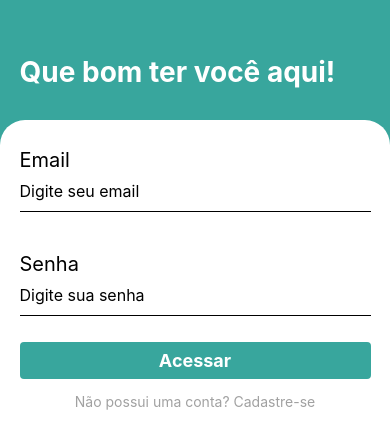
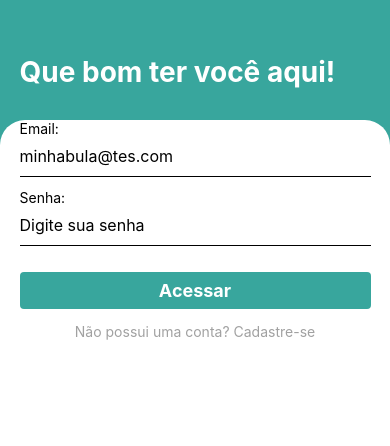
Before and after one commit to Health-Lab/MinhaBula, a React Native app in the folder frontend/: screen /SignIn in a window 390 px wide. Shown: the top 446 px of the page. Built offline with nearby package versions, Linux system fonts and the light colour scheme; no server answers.

Commit message:
login validation

```diff
--- a/frontend/App.js
+++ b/frontend/App.js
@@ -1,11 +1,8 @@
-
 import React from "react";
 import { StatusBar } from "react-native";
-
 import StackRoutes from "./src/Routes/stack.routes";
 import ToBarRoute from "./src/Routes/toBar.routes";
-
-import{NavigationContainer} from '@react-navigation/native'
+import{NavigationContainer} from '@react-navigation/native';
 
 export default function App() {
   return (
--- a/frontend/package.json
+++ b/frontend/package.json
@@ -10,6 +10,7 @@
   },
   "dependencies": {
     "@hookform/resolvers": "^3.1.0",
+    "@react-native-picker/picker": "2.4.2",
     "@react-navigation/bottom-tabs": "^6.4.0",
     "@react-navigation/native": "^6.0.13",
     "@react-navigation/native-stack": "^6.9.1",
@@ -20,6 +21,8 @@
     "react-hook-form": "^7.39.3",
     "react-native": "0.69.9",
     "react-native-animatable": "^1.3.3",
+    "react-native-dropdown-select-list": "^2.0.4",
+    "react-native-mask-input": "^1.2.3",
     "react-native-safe-area-context": "4.3.1",
     "react-native-screens": "~3.15.0",
     "yup": "^1.1.1"
--- a/frontend/src/Routes/index.js
+++ b/frontend/src/Routes/index.js
@@ -1,5 +1,4 @@
 import { NavigationContainer} from "@react-navigation/native";
-
 import{RoutesStack} from './stack.routes'
 import { RouteToBar } from "./toBar.routes";
 
--- a/frontend/src/pages/CadastreSe/index.js
+++ b/frontend/src/pages/CadastreSe/index.js
@@ -1,20 +1,33 @@
 import { useState } from "react";
-import { Text, StyleSheet, TextInput, TouchableOpacity, SafeAreaView, Alert } from "react-native";
-import{useForm, Controller} from 'react-hook-form';
+import { Text, StyleSheet, TextInput, TouchableOpacity, SafeAreaView, View, ScrollView } from "react-native";
+import{useForm, Controller, set} from 'react-hook-form';
 import { yupResolver } from '@hookform/resolvers/yup';
 import * as yup from 'yup';
 import {useNavigation} from '@react-navigation/native';
 import * as Animatable from 'react-native-animatable';
+import {Picker} from '@react-native-picker/picker'; //remove
+import { SelectList } from "react-native-dropdown-select-list";
+import { Masks } from 'react-native-mask-input';//remover
 import authService from "../../services/authService";
 
 const singUpSchema = yup.object({
 	name: yup.string().required("Informe o nome"),
 	email: yup.string().required("Informe o e-mail").email("E-mail inválido"),
-	password: yup.string().required("Informe a senha").min(6, "A senha deve ter pelo menos 6 caracteres")
-})
+	password: yup.string().required("Informe a senha").min(6, "A senha deve ter pelo menos 6 caracteres"),
+	passwordConfirm: yup.string().required("Informe a confirmação de senha").oneOf([yup.ref('password'), null], "A confirmação de senha não é igual"),
+	contact: yup.string().required("Informe o número de contato").min(11, "O número precisa de pelo menos 11 digitos"),
+	birthdayDate: yup.string().required("Informe a data de nascimento").matches(/^(?:(?:31(\/|-|\.)(?:0?[13578]|1[02]))\1|(?:(?:29|30)(\/|-|\.)(?:0?[13-9]|1[0-2])\2))(?:(?:1[6-9]|[2-9]\d)?\d{2})$|^(?:29(\/|-|\.)0?2\3(?:(?:(?:1[6-9]|[2-9]\d)?(?:0[48]|[2468][048]|[13579][26])|(?:(?:16|[2468][048]|[3579][26])00))))$|^(?:0?[1-9]|1\d|2[0-8])(\/|-|\.)(?:(?:0?[1-9])|(?:1[0-2]))\4(?:(?:1[6-9]|[2-9]\d)?\d{2})$/, "Insira uma data no formato válido"),
+});
+
+const userTypes = [
+	{key: "paciente", value: "Paciente"},
+	{key: "medico", value: "Médico"},
+	{key: "farmaceutico", value: "Farmacêutico"},
+];
 
 export default function CadastreSe(){
 	const navigation = useNavigation();
+	const [userType, setUserType] = useState("");
 	const { singUp } = authService;
 	const { control, handleSubmit, formState: { errors } } = useForm({
 		defaultValues: {
@@ -24,25 +37,27 @@ export default function CadastreSe(){
 				birthdayDate: '',
 				password: '',
 				passwordConfirm: '',
-				userType: ''
 		},
 		resolver: yupResolver(singUpSchema)
 	});
 
 	const onSubmit = async(data) => {
-		console.log(data);
+		const newUser = {
+			name: data.name,
+			email: data.email,
+			password: data.password,
+			contact: data.contact,
+			birthdayDate: data.birthdayDate,
+			userType: userType
+		};
+		const res = await singUp(newUser);
+		console.log(res);
 	};
 
 
-
-	async function handleCadastro(){
-		const data = { nome, contato, email, dataNacimento, password, confirmaPassword };
-		const res = await singUp(data);
-		console.log(data);
-	};
-
 return(
 	<SafeAreaView style={styles.container}>
+		<ScrollView style={styles.scroll} showsVerticalScrollIndicator={false}>
 			<Animatable.View animation={"zoomIn"} delay={400} style={styles.containerHeader}>
 					<Text style={styles.message}>Vamos começar?</Text>
 					<Text style={styles.title}>Complete os dados e crie sua conta.</Text>
@@ -59,7 +74,6 @@ return(
 						onChangeText={onChange}
 						value={value}
 						placeholder="Digite seu nome"
-					errorMessage={errors.name?.message}
 					/>
 				</>
 			)}
@@ -76,7 +90,6 @@ return(
 							onChangeText={onChange}
 							value={value}
 							placeholder="minhabula@tes.com"
-						errorMessage={errors.email?.message}
 					/>
 				</>
 			)}
@@ -94,7 +107,6 @@ return(
 						value={value}
 						placeholder="(99) 99999-9999"
 						keyboardType="numeric"
-					errorMessage={errors.contact?.message}
 					/>
 				</>
 			)}
@@ -112,7 +124,6 @@ return(
 						value={value}
 						placeholder="00/00/0000"
 						keyboardType="numeric"
-					errorMessage={errors.birthdayDate?.message}
 					/>
 				</>
 			)}
@@ -130,7 +141,6 @@ return(
 						value={value}
 						placeholder="Digite sua senha"
 						secureTextEntry
-					errorMessage={errors.password?.message}
 					/>
 				</>
 			)}
@@ -148,39 +158,34 @@ return(
 						value={value}
 						placeholder="Digite novamente sua senha"
 						secureTextEntry
-					errorMessage={errors.passwordConfirm?.message}
 					/>
 				</>
 			)}
 				/>
 
-	<Controller
-		control={control}
-		name="userType"
-		render={({ field: {onChange, value} }) => (
-			<>
-				<Text style={styles.textInput}>Tipo de Usuário</Text>
-				<TextInput
-					style={styles.input}
-					onChangeText={onChange}
-					value={value}
-					errorMessage={errors.userType?.message}
+				<View style={styles.userList}>
+				<Text style={styles.textInput}>Tipo do usuário:</Text>
+			<SelectList
+				boxStyles={{marginTop: 6, backgroundColor: "#DDD"}}
+				dropdownStyles={{backgroundColor: "#DDD"}}
+				setSelected={setUserType}
+				data={userTypes}
+				placeholder={"Selecione o Tipo de Usuário"}
+				defaultOption={{key: "paciente", value: "Paciente"}}
+				search={false}
 			/>
-			</>
-		)}
-	/>
-
+				</View>
 			<TouchableOpacity
 			style={styles.buttonCadastrar}
 			onPress={handleSubmit(onSubmit)}>
 				<Text style={styles.buttonText}>Finalizar cadastro</Text>
 			</TouchableOpacity>
-
 			<TouchableOpacity
 			onPress={()=> navigation.navigate('SignIn')}
 			style={styles.bunttonVoltarLongin}>
 				<Text style={styles.loginVoltar}>Já possui uma conta? Fazer Login</Text>
 			</TouchableOpacity>
+		</ScrollView>
 	</SafeAreaView>
 );
 
@@ -188,19 +193,14 @@ return(
 const styles = StyleSheet.create({
     container:{
         flex:1,
-        justifyContent: 'center',
-        alignItems: 'center',
         backgroundColor:'#FFFAFA',
         padding: 12
-
     },
     title:{
         fontSize: 12,
         marginBottom: 5,
         color:'#121212',
         fontWeight:'bold',
-        alignSelf: 'flex-start',
-        marginStart: 18
     },
     textInput:{
         fontSize: 13,
@@ -242,7 +242,7 @@ const styles = StyleSheet.create({
     loginVoltar:{
         color: '#a1a1a1'
     },
-    containerLogo:{
+    containerHeader:{
        flex:1,
         justifyContent: 'center',
         alignItems: 'center'
@@ -252,5 +252,11 @@ const styles = StyleSheet.create({
         fontWeight: 'bold',
         color: '#000',
         marginBottom: 10
+    },
+				userList: {
+					width: '100%',
+				},
+				scroll: {
+					flex: 1
 				}
 })
--- a/frontend/src/pages/SignIn/index.js
+++ b/frontend/src/pages/SignIn/index.js
@@ -1,38 +1,32 @@
-import React, { useState } from "react";
-import {
-  View,
-  Text,
-  StyleSheet,
-  TextInput,
-  TouchableOpacity,
-} from "react-native";
-
+import { View, Text, StyleSheet, TextInput, TouchableOpacity } from "react-native";
 import * as Animatable from "react-native-animatable";
-
 import { useNavigation } from "@react-navigation/native";
-
+import{useForm, Controller} from 'react-hook-form';
+import { yupResolver } from '@hookform/resolvers/yup';
+import * as yup from 'yup';
 import authService from "../../services/authService";
 
+const singUpSchema = yup.object({
+	email: yup.string().required("Informe o e-mail").email("E-mail inválido"),
+	password: yup.string().required("Informe a senha").min(6, "A senha deve ter pelo menos 6 caracteres")
+})
+
 export default function SignIn() {
-  const [email, setEmail] = useState("");
-  const [password, setPassword] = useState("");
-		const [errors, setErrors] = useState([]);
   const navigation = useNavigation();
-  const { login } = authService;
+		const { singIn } = authService;
+		const { control, handleSubmit, formState: { errors } } = useForm({
+			defaultValues: {
+					email: '',
+					password: '',
+			},
+			resolver: yupResolver(singUpSchema)
+		});
 
-  async function handleLogin() {
-    const data = {
-      email,
-      password,
+		const onSubmit = async(data) => {
+			const res = await singIn(data);
+			console.log("Usuário logado");
+			navigation.navigate('Home')
 		};
-    ///const auth = await login(data);
-    console.log(data);
-				// if(auth.errors){
-				// 	setErrors(previous => [...previous, auth.errors]);
-				// 	return;
-				// };
-				// navigation.navigate('Home');
-  }
 
 	return (
 		<View style={styles.container}>
@@ -45,30 +39,41 @@ export default function SignIn() {
 			</Animatable.View>
 
 			<Animatable.View animation={"fadeInUp"} style={styles.containerFrom}>
-        <Text style={styles.title}>Email</Text>
+
+				<Controller
+					control={control}
+					name="email"
+					render={({ field: {onChange, value} }) => (
+						<>
+							<Text style={styles.textInput}>Email:</Text>
 							<TextInput
-          onChangeText={setEmail}
-          value={email}
-          placeholder="Digite seu email"
 									style={styles.input}
+									onChangeText={onChange}
+									value={value}
+									placeholder="minhabula@tes.com"
+							/>
+						</>
+					)}
 				/>
 
-        <Text style={styles.title}>Senha</Text>
+				<Controller
+						control={control}
+						name="password"
+						render={({ field: {onChange, value} }) => (
+							<>
+								<Text style={styles.textInput}>Senha:</Text>
 								<TextInput
-          onChangeText={setPassword}
-          value={password}
+									style={styles.input}
+									onChangeText={onChange}
+									value={value}
 									placeholder="Digite sua senha"
-          style={styles.input}
-          secureTextEntry={true}
+									secureTextEntry
 								/>
-								{errors.length > 0 && errors.map((erro) => (
-									<View style={styles.erro} key={erro}>
-										<Text style={styles.errorMessage}>
-											{erro}
-										</Text>
-									</View>
-								))}
-        <TouchableOpacity onPress={() => handleLogin()} style={styles.button}>
+							</>
+						)}
+					/>
+
+					<TouchableOpacity onPress={handleSubmit(onSubmit)} style={styles.button}>
 							<Text style={styles.buttonText}>Acessar</Text>
 					</TouchableOpacity>
 
--- a/frontend/src/pages/Welcome/index.js
+++ b/frontend/src/pages/Welcome/index.js
@@ -1,18 +1,21 @@
-import React from "react";
-import {
-    View,
-    Text,
-    StyleSheet,
-    Image,
-    TouchableOpacity
-} from "react-native";
-
-import {useNavigation} from '@react-navigation/native'
-
-import * as Animatable from 'react-native-animatable'
+import { useState, useEffect } from "react";
+import { View,  Text,  StyleSheet, Image, TouchableOpacity } from "react-native";
+import {useNavigation} from '@react-navigation/native';
+import * as Animatable from 'react-native-animatable';
+import { auth } from '../../config/firebaseConfig';
+import { onAuthStateChanged } from "firebase/auth";
 
 export default function Welcome(){
+	const [user, setUser] = useState();
 	const navigation = useNavigation();
+
+	useEffect(() => {
+		auth.onAuthStateChanged(_user => {
+			setUser(_user);
+			console.log(user);
+		});
+	}, []);
+
 	return(
 		<View style={styles.container}>
 			<View style={styles.containerLogo}>
```
Also changed, not shown: frontend/src/services/authService.js (+32 -16 lines), 1 other file (tests, documents, lock files or other folders). Lines whose indentation alone changed are shown as unchanged.
